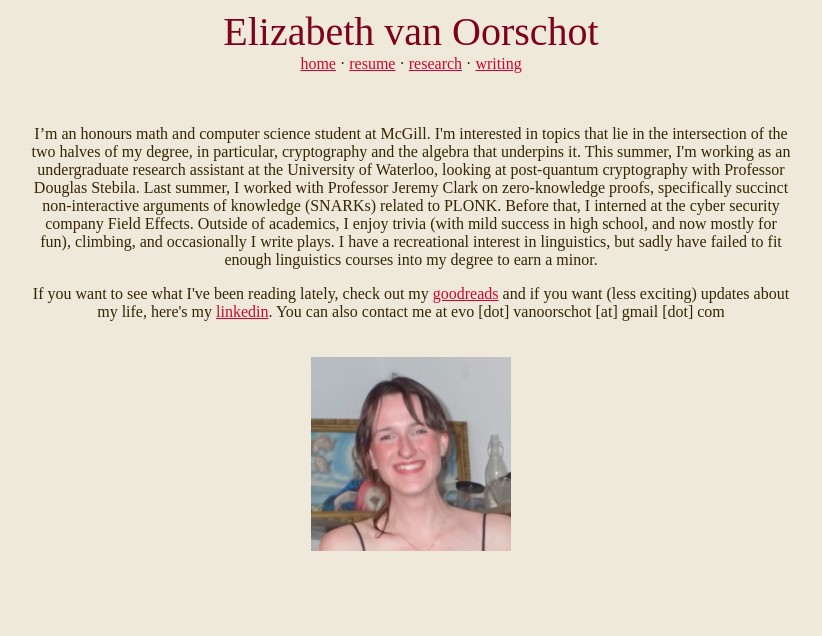
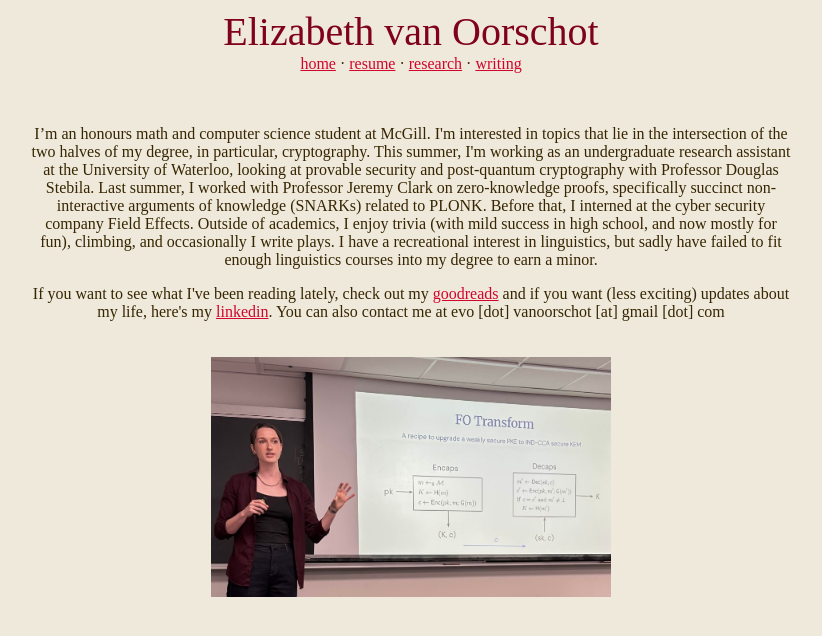
Before and after one commit to lizz-zard/lizz-zard.github.io, a plain HTML site: page index.html in a window 1280 px wide. Shown: the whole page, without its empty margins (229-1051 px from the left). Drawn offline with Linux system fonts and the light colour scheme.

Commit message:
updated photo, research, writing

```diff
--- a/index.html
+++ b/index.html
@@ -20,11 +20,11 @@
 <br>
 <br>
 
-<p class="bio"> I’m an honours math and computer science student at McGill. I'm interested in topics that lie in the intersection of the two halves of my degree, in particular, cryptography and the algebra that underpins it. This summer, I'm working as an undergraduate research assistant at the University of Waterloo, looking at post-quantum cryptography with Professor Douglas Stebila. Last summer, I worked with Professor Jeremy Clark on zero-knowledge proofs, specifically succinct non-interactive arguments of knowledge (SNARKs) related to PLONK. Before that, I interned at the cyber security company Field Effects. Outside of academics, I enjoy trivia (with mild success in high school, and now mostly for fun), climbing, and occasionally I write plays. I have a recreational interest in linguistics, but sadly have failed to fit enough linguistics courses into my degree to earn a minor. </p>
+<p class="bio"> I’m an honours math and computer science student at McGill. I'm interested in topics that lie in the intersection of the two halves of my degree, in particular, cryptography. This summer, I'm working as an undergraduate research assistant at the University of Waterloo, looking at provable security and post-quantum cryptography with Professor Douglas Stebila. Last summer, I worked with Professor Jeremy Clark on zero-knowledge proofs, specifically succinct non-interactive arguments of knowledge (SNARKs) related to PLONK. Before that, I interned at the cyber security company Field Effects. Outside of academics, I enjoy trivia (with mild success in high school, and now mostly for fun), climbing, and occasionally I write plays. I have a recreational interest in linguistics, but sadly have failed to fit enough linguistics courses into my degree to earn a minor. </p>
 
 <p class="bio"> If you want to see what I've been reading lately, check out my <a href=https://www.goodreads.com/user/show/161246970-elizabeth-van-oorschot>goodreads</a> and if you want (less exciting) updates about my life, here's my <a href="https://www.linkedin.com/in/elizabeth-van-oorschot-74389a266/">linkedin</a>. You can also contact me at evo [dot] vanoorschot [at] gmail [dot] com </p>
 
-<img src="./img/me2.png" alt="headshot" width = 200px>
+<img src="./img/URApresentation.jpg" alt="Presentation at SUMM" width = 400px;>
 
   </body>
 </html>
```
Also changed, not shown: research.html (+1 -1 lines), writing.html (+5 -1 lines), img/URApresentation.jpg (added), img/me1.png (deleted), 5 other files.
